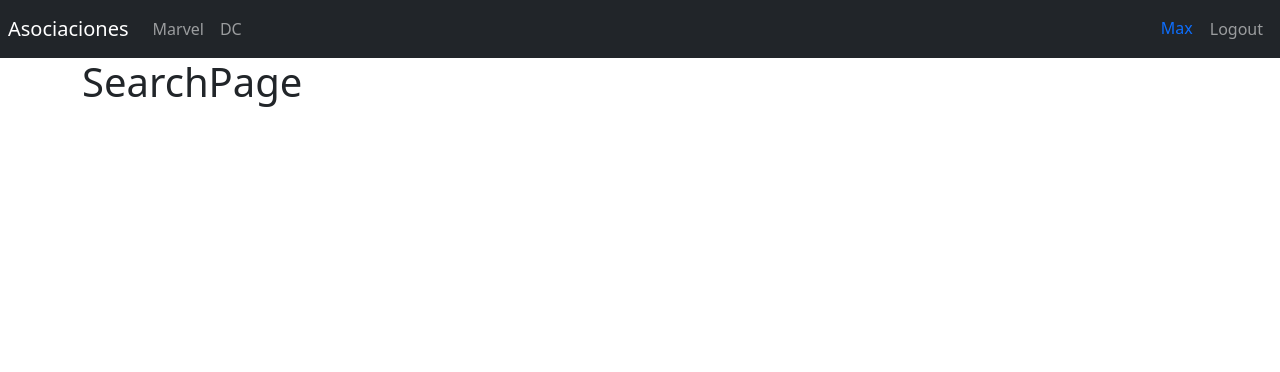
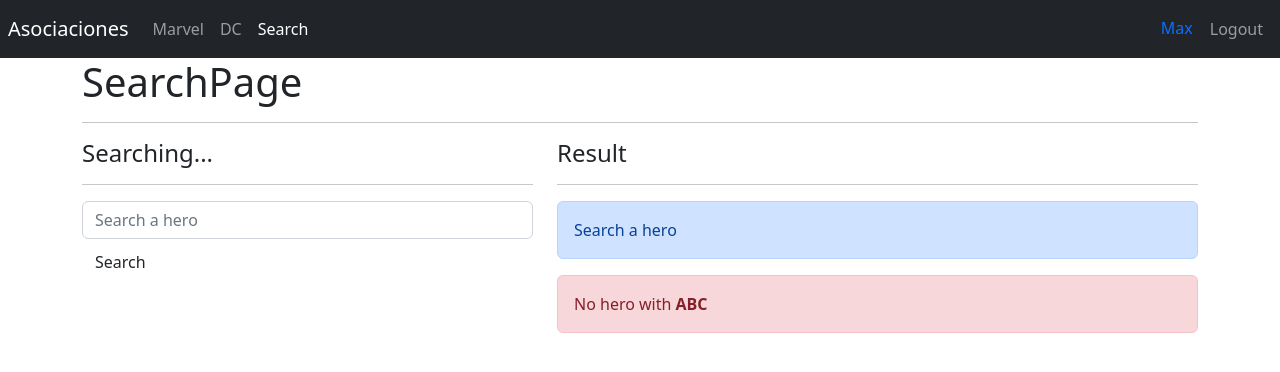
Before and after one commit to modoZen/HerosApp, a React (Vite) app: page /search in a window 1280 px wide. Shown: the top 372 px of the page. Built offline with nearby package versions, Linux system fonts and the light colour scheme.

Commit message:
estilos SearchPage

```diff
--- a/src/heroes/pages/SearchPage.jsx
+++ b/src/heroes/pages/SearchPage.jsx
@@ -1,6 +1,45 @@
+import { HeroCard } from "../components/HeroCard"
 
 export const SearchPage = () => {
     return (
-      <h1>SearchPage</h1>
+      <>
+        <h1>SearchPage</h1>
+        <hr />
+
+        <div className="row">
+          <div className="col-5">
+            <h4>Searching...</h4>
+            <hr />
+            <form >
+              <input
+                type="text"
+                placeholder="Search a hero"
+                className="form-control"
+                name="searchText"
+                autoComplete="off"
+              />
+
+              <button className="btn btn-outline-primery mt-1">
+                Search
+              </button>
+            </form>
+          </div>
+
+          <div className="col-7">
+            <h4>Result</h4>
+            <hr />
+
+            <div className="alert alert-primary">
+              Search a hero
+            </div>
+
+            <div className="alert alert-danger">
+              No hero with <b>ABC</b>
+            </div>
+
+            {/* <HeroCard /> */}
+          </div>
+        </div>
+      </>
     )
   }
--- a/src/ui/components/Navbar.jsx
+++ b/src/ui/components/Navbar.jsx
@@ -36,6 +36,13 @@ export const Navbar = () => {
                     >
                         DC
                     </NavLink>
+
+                    <NavLink
+                        className={({isActive})=>`nav-item nav-link ${isActive?'active lml':''}`}
+                        to="/search"
+                    >
+                        Search
+                    </NavLink>
                 </div>
             </div>
 
```
